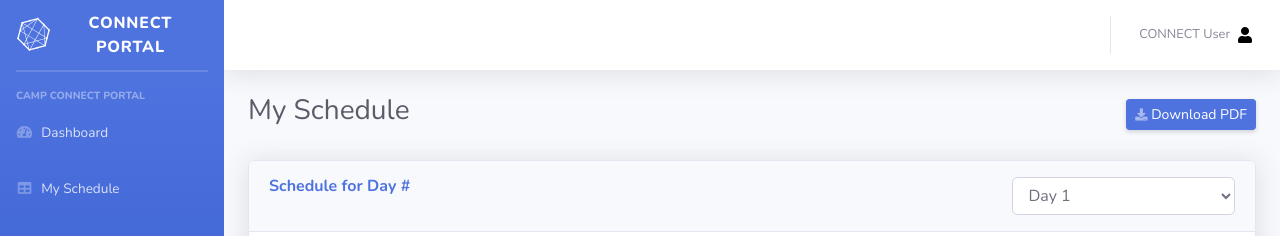
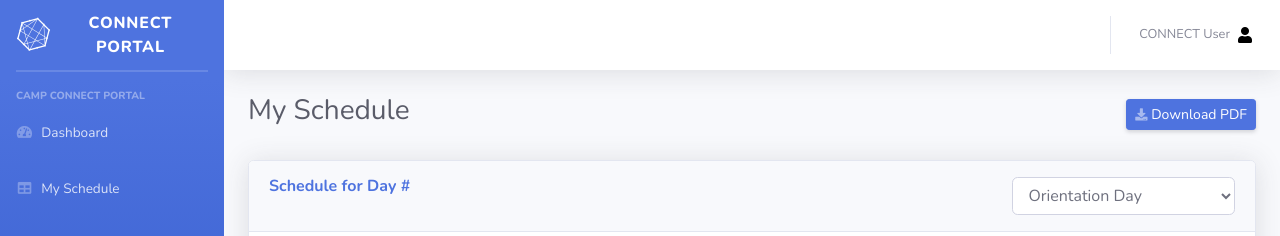
Before and after one commit to shaniljasani/CONNECTPortal, a Flask app: template templates/schedules.html in a window 1280 px wide. Shown: the top 236 px of the page. Run offline with Flask 2, Linux system fonts and the light colour scheme; the template is opened without the code that fills it, so the values that code supplies are empty; some libraries are stand-ins or nearby versions.

Commit message:
Change Menu Labels & JS

```diff
--- a/templates/schedules.html
+++ b/templates/schedules.html
@@ -13,7 +13,6 @@
 
 <!-- TODO AAA-ADD FILTER FOR DAY https://datatables.net/reference/api/filter() -->
 
-<!-- DataTales Example -->
 <div class="card shadow mb-4">
   <div class="card-header py-3">
     <div class="row">
@@ -22,12 +21,12 @@
       </div>
       <div class="col-3">
         <select id="ddDay" class="form-control">
-          <option value="1">Day 1</option>
-          <option value="2">Day 2</option>
-          <option value="3">Day 3</option>
-          <option value="4">Day 4</option>
-          <option value="5">Day 5</option>
-          <option value="6">Day 6</option>
+          <option value="1">Orientation Day</option>
+          <option value="2">Day 1</option>
+          <option value="3">Day 2</option>
+          <option value="4">Day 3</option>
+          <option value="5">Day 4</option>
+          <option value="6">Day 5</option>
         </select>
       </div>
     </div>
@@ -140,7 +139,7 @@
   $('#ddDay').on('change', function() {
     $.fn.dataTableExt.afnFiltering.length = 0;
     schTable.draw();
-    let val = parseInt(this.value)
+    let val = parseInt(this.value) - 1
     $('#lblCampday').text(val)
     $.fn.dataTable.ext.search.push(
     function( settings, data, dataIndex ) {
```
